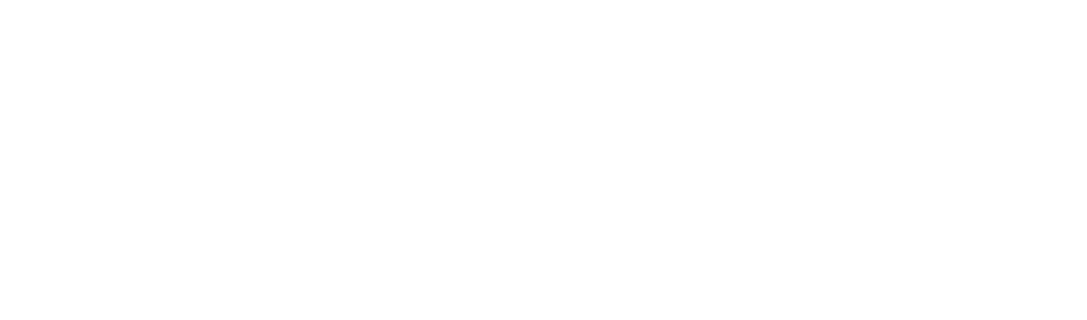
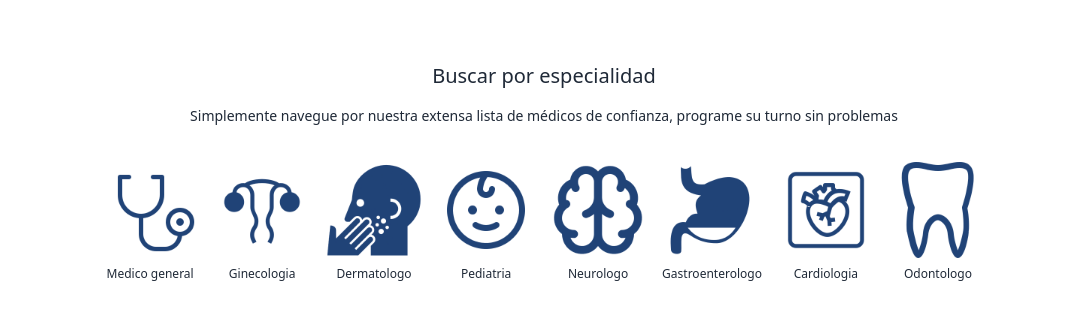
Before and after one commit to matiaslarumbe/MediArg, a React (Vite) app: page / in a window 1280 px wide. Shown: the part 905-1225 px from the top of the page, without its empty margins (96-1183 px from the left). Before the commit the page ends 933 px from the top, so only its background shows below. Built offline with nearby package versions, Linux system fonts and the light colour scheme.

Commit message:
Creacion de iconos de especialidades

```diff
--- a/src/components/SpecialityMenu.jsx
+++ b/src/components/SpecialityMenu.jsx
@@ -1,9 +1,28 @@
-import React from 'react'
+import React from "react";
+import { assets, specialityData } from "../assets/assets";
+import { Link } from "react-router-dom";
 
 const SpecialityMenu = () => {
   return (
-    <div>SpecialityMenu</div>
-  )
-}
+    <div
+      className="flex flex-col items-center gap-4 py-16 text-gray-800 "
+      id="speciality"
+    >
+      <h1 className="text-xl font-medium">Buscar por especialidad</h1>
+      <p className="sm:w:1/3 text-center text-sm">
+        Simplemente navegue por nuestra extensa lista de médicos de confianza,
+        programe su turno sin problemas
+      </p>
+      <div className="flex sm:justify-center gap-4 pt-5 w-full overflow-scroll">
+        {specialityData.map((item, index) => (
+          <Link onClick={()=>scrollTo(0,0)} className="flex flex-col item-center text-xs cursor-pointer flex-shrink-0 hover:translate-y-[-10px] transition-all duration-500 " key={index} to={`/doctors/${item.speciality}`}>
+            <img className="w-16 sm:w-24 mb-2" src={item.image} alt="" />
+            <p className="text-center">{item.speciality} </p>
+          </Link>
+        ))}
+      </div>
+    </div>
+  );
+};
 
-export default SpecialityMenu
+export default SpecialityMenu;
--- a/src/index.css
+++ b/src/index.css
@@ -5,3 +5,7 @@
 .active hr{
     @apply block
 }
+
+::-webkit-scrollbar{
+    @apply hidden
+}
--- a/src/pages/Home.jsx
+++ b/src/pages/Home.jsx
@@ -1,10 +1,12 @@
 import React from 'react'
 import Header from '../components/Header'
+import SpecialityMenu from '../components/SpecialityMenu'
 
 const Home = () => {
   return (
     <div>
        <Header/>
+       <SpecialityMenu/>
     </div>
   )
 }
```
